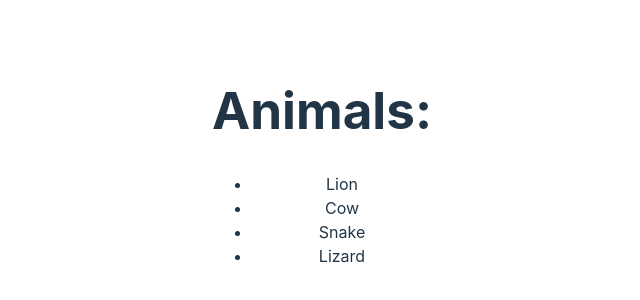
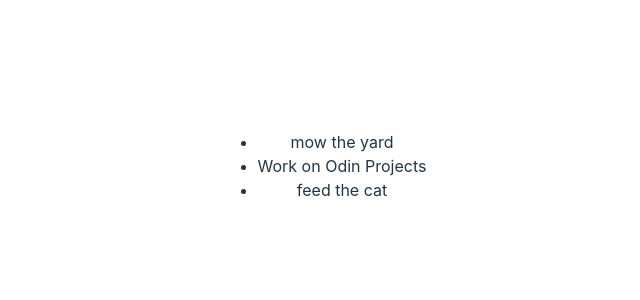
Before and after one commit to john0ground/react-app-TOP, a React (Vite) app: page / in a window 1280 px wide. Shown: the part 234-534 px from the top of the page, without its empty margins (318-958 px from the left). Built offline with nearby package versions, Linux system fonts and the light colour scheme.

Commit message:
applying keys

```diff
--- /dev/null
+++ b/src/KeysToDos.jsx
@@ -0,0 +1,18 @@
+import { v4 as uuidv4 } from 'uuid';
+
+//  key should be inferred from the data itself, not be generated on the fly.
+const todos = [
+    { task: "mow the yard", id: uuidv4() },
+    { task: "Work on Odin Projects", id: uuidv4() },
+    { task: "feed the cat", id: uuidv4() },
+]
+
+export default function TodoList() {
+    return (
+        <ul>
+            {todos.map((todo) =>
+                <li key={todo.id}>{todo.task}</li>
+            )}
+        </ul>
+    );
+}
--- a/src/main.jsx
+++ b/src/main.jsx
@@ -4,10 +4,11 @@
 import Animals from './Animals.jsx';
 import { PhotographerImg, DogImg } from './Images.jsx';
 import AppAnimals from './ConditionalRender.jsx';
+import TodoList from './KeysToDos.jsx';
 import './index.css';
 
 ReactDOM.createRoot(document.getElementById('root')).render(
     <React.StrictMode>
-        <AppAnimals />
+        <TodoList />
     </React.StrictMode>,
 );
```
